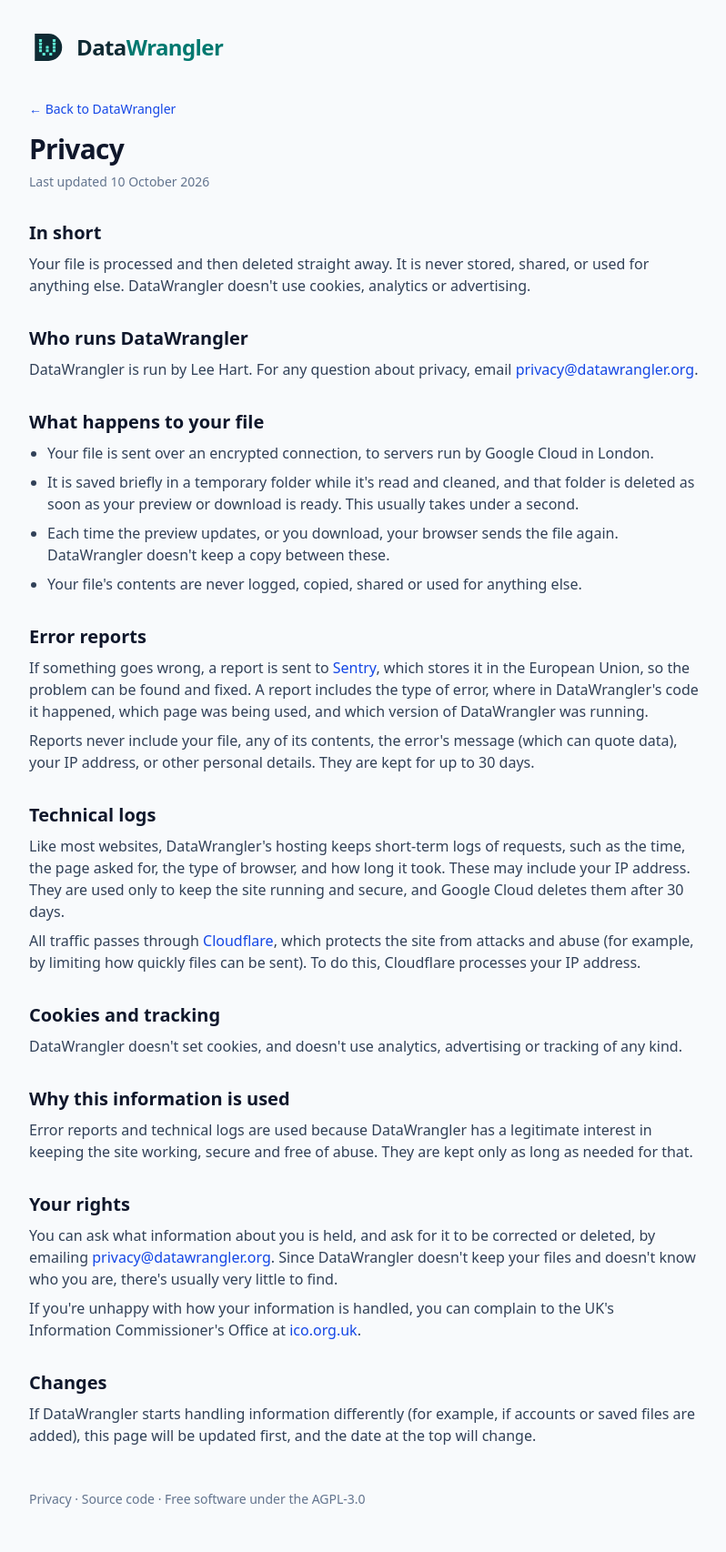
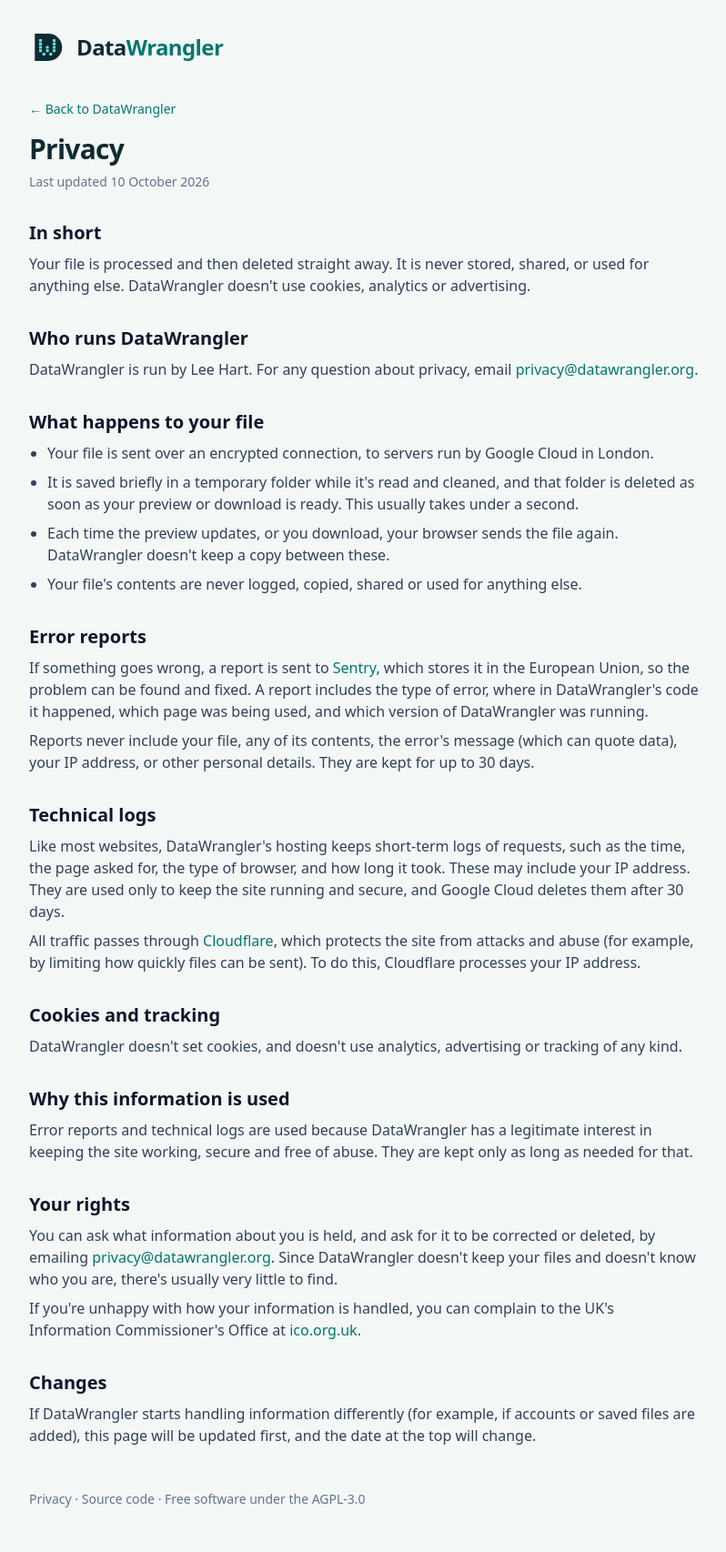
Before and after one commit to leehart3000/datawrangler, a Flask app: page /privacy in a window 1280 px wide. Shown: the whole page at 91% size, without its empty margins (240-1038 px from the left). Run offline with Flask 3, Linux system fonts and the light colour scheme; style sheets or scripts are compiled from the project's sources.

Commit message:
Use the teal palette across the site

```diff
--- a/src/datawrangler/static/src/input.css
+++ b/src/datawrangler/static/src/input.css
@@ -2,6 +2,7 @@
 @source "../../templates";
 @theme {
   --color-ink: #0f2a33;
+  --color-mist: #f3f7f6;
 }
 
 [x-cloak] {
@@ -18,3 +19,10 @@
   opacity: 1;
   transition: opacity 200ms ease-in;
 }
+
+@layer base {
+  input[type="checkbox"],
+  input[type="radio"] {
+    accent-color: var(--color-teal-700);
+  }
+}
--- a/src/datawrangler/templates/_result.html
+++ b/src/datawrangler/templates/_result.html
@@ -181,7 +181,7 @@
   </div>
 
   <button type="submit" formaction="{{ url_for('download') }}"
-          class="mt-5 rounded-md bg-blue-600 px-4 py-2 font-medium text-white hover:bg-blue-500">
+          class="mt-5 rounded-md bg-teal-700 px-4 py-2 font-medium text-white hover:bg-teal-800">
     Download cleaned file
   </button>
   {% else %}
--- a/src/datawrangler/templates/base.html
+++ b/src/datawrangler/templates/base.html
@@ -10,7 +10,7 @@
   <script src="{{ url_for('static', filename='js/htmx-2.0.10.min.js') }}" defer></script>
   <script src="{{ url_for('static', filename='js/alpine-3.17.4.min.js') }}" defer></script>
 </head>
-<body class="bg-slate-50 text-slate-900 antialiased">
+<body class="bg-mist text-ink antialiased">
   <header class="mx-auto max-w-3xl px-4 pt-8">
     <a href="{{ url_for('index') }}" class="inline-flex items-center gap-3">
       <img src="{{ url_for('static', filename='img/logo.svg') }}" alt="" width="40" height="40">
--- a/src/datawrangler/templates/index.html
+++ b/src/datawrangler/templates/index.html
@@ -14,12 +14,12 @@
     <h2 class="text-lg font-semibold">1. Upload</h2>
     <p class="mt-1 text-sm text-slate-600">
       Your file is processed and then deleted straight away. Nothing is stored.
-      <a href="{{ url_for('privacy') }}" class="text-blue-700 hover:underline">More about privacy</a>.
+      <a href="{{ url_for('privacy') }}" class="text-teal-700 hover:underline">More about privacy</a>.
     </p>
     <label for="file" class="mt-4 block font-medium">Choose a file (CSV, TSV or similar, up to 10 MB)</label>
     <input id="file" name="file" type="file" accept=".csv,.tsv,.txt,text/csv,text/tab-separated-values,text/plain" required
            x-ref="file" @change="hasFile = $event.target.files.length > 0"
-           class="mt-2 block w-full text-sm file:mr-4 file:rounded-md file:border-0 file:bg-slate-900 file:px-4 file:py-2 file:text-white hover:file:bg-slate-700">
+           class="mt-2 block w-full text-sm file:mr-4 file:rounded-md file:border-0 file:bg-ink file:px-4 file:py-2 file:text-white hover:file:bg-teal-900">
     <div class="mt-4 flex flex-wrap items-center gap-3">
       <button type="submit" :disabled="!hasFile"
               hx-post="{{ url_for('preview') }}" hx-target="#result" hx-encoding="multipart/form-data"
--- a/src/datawrangler/templates/privacy.html
+++ b/src/datawrangler/templates/privacy.html
@@ -3,7 +3,7 @@
 {% block title %}Privacy · DataWrangler{% endblock %}
 
 {% block content %}
-<p class="text-sm"><a href="{{ url_for('index') }}" class="text-blue-700 hover:underline">← Back to DataWrangler</a></p>
+<p class="text-sm"><a href="{{ url_for('index') }}" class="text-teal-700 hover:underline">← Back to DataWrangler</a></p>
 
 <h1 class="mt-4 text-3xl font-bold tracking-tight">Privacy</h1>
 <p class="mt-2 text-sm text-slate-500">Last updated 10 October 2026</p>
@@ -21,7 +21,7 @@
     <h2 class="text-xl font-semibold text-slate-900">Who runs DataWrangler</h2>
     <p class="mt-2">
       DataWrangler is run by Lee Hart. For any question about privacy, email
-      <a href="mailto:privacy@datawrangler.org" class="text-blue-700 hover:underline">privacy@datawrangler.org</a>.
+      <a href="mailto:privacy@datawrangler.org" class="text-teal-700 hover:underline">privacy@datawrangler.org</a>.
     </p>
   </section>
 
@@ -45,7 +45,7 @@
     <h2 class="text-xl font-semibold text-slate-900">Error reports</h2>
     <p class="mt-2">
       If something goes wrong, a report is sent to
-      <a href="https://sentry.io" class="text-blue-700 hover:underline">Sentry</a>, which stores it in
+      <a href="https://sentry.io" class="text-teal-700 hover:underline">Sentry</a>, which stores it in
       the European Union, so the problem can be found and fixed. A report includes the type of error,
       where in DataWrangler's code it happened, which page was being used, and which version of
       DataWrangler was running.
@@ -64,7 +64,7 @@
       They are used only to keep the site running and secure, and Google Cloud deletes them after 30 days.
     </p>
     <p class="mt-2">
-      All traffic passes through <a href="https://www.cloudflare.com" class="text-blue-700 hover:underline">Cloudflare</a>,
+      All traffic passes through <a href="https://www.cloudflare.com" class="text-teal-700 hover:underline">Cloudflare</a>,
       which protects the site from attacks and abuse (for example, by limiting how quickly files can
       be sent). To do this, Cloudflare processes your IP address.
     </p>
@@ -89,14 +89,14 @@
     <h2 class="text-xl font-semibold text-slate-900">Your rights</h2>
     <p class="mt-2">
       You can ask what information about you is held, and ask for it to be corrected or deleted, by
-      emailing <a href="mailto:privacy@datawrangler.org" class="text-blue-700 hover:underline">privacy@datawrangler.org</a>.
+      emailing <a href="mailto:privacy@datawrangler.org" class="text-teal-700 hover:underline">privacy@datawrangler.org</a>.
       Since DataWrangler doesn't keep your files and doesn't know who you are, there's usually very
       little to find.
     </p>
     <p class="mt-2">
       If you're unhappy with how your information is handled, you can complain to the UK's
       Information Commissioner's Office at
-      <a href="https://ico.org.uk/make-a-complaint/" class="text-blue-700 hover:underline">ico.org.uk</a>.
+      <a href="https://ico.org.uk/make-a-complaint/" class="text-teal-700 hover:underline">ico.org.uk</a>.
     </p>
   </section>
 
```
